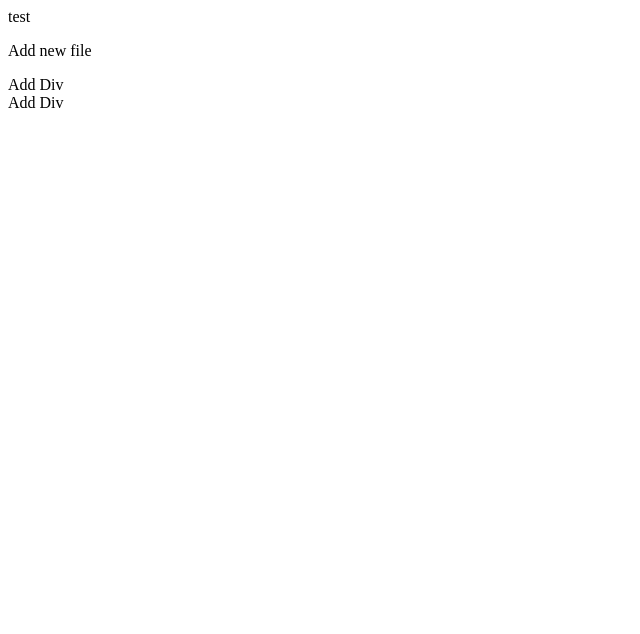
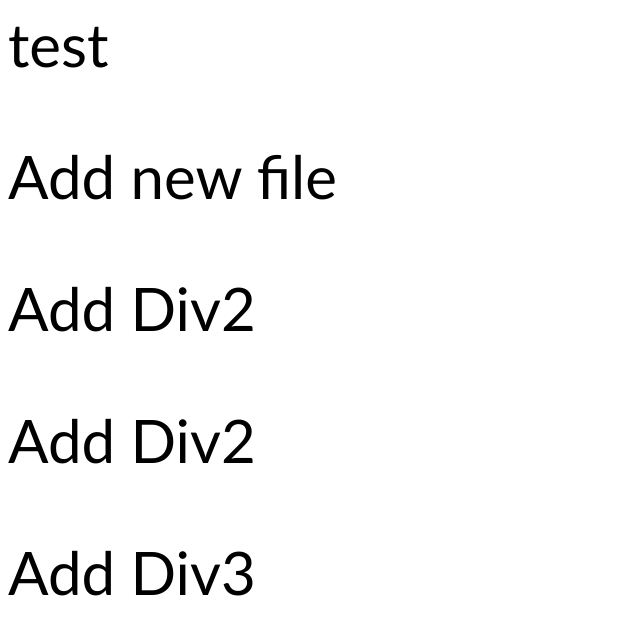
Before and after one commit to Alex0nder/test, a plain HTML site: page index.html in a window 1280 px wide. Shown: the whole page, without its empty margins (0-640 px from the left). Drawn offline with Linux system fonts and the light colour scheme.

Commit message:
Style on and div remove p

```diff
--- a/index.html
+++ b/index.html
@@ -3,11 +3,13 @@
     <meta charset="UTF-8">
     <meta name="viewport" content="width=device-width, initial-scale=1.0">
     <title>Test</title>
+    <link rel="stylesheet" href="style.css">
     <p>test</p>
 </head>
 <body>
     <p>Add new file</p>
-    <div>Add Div</div>
-    <div>Add Div</div>
+    <p>Add Div2</p>
+    <p>Add Div2</p>
+    <p>Add Div3</p>
 </body>
 </html>
```
